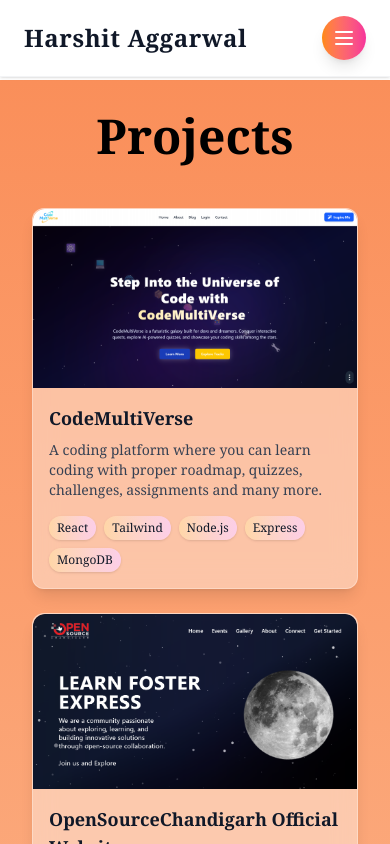
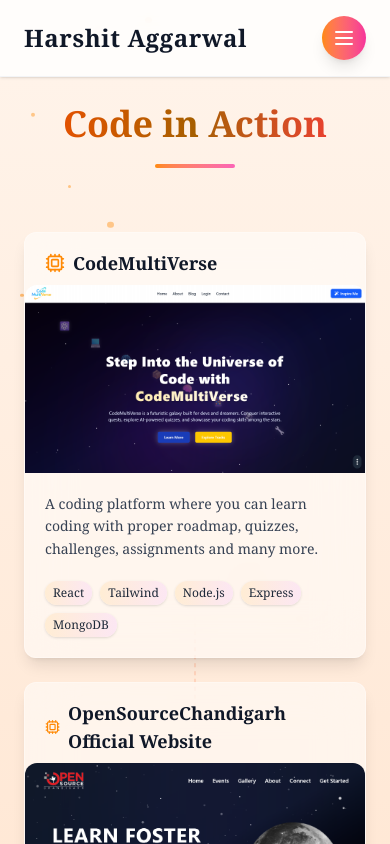
Before and after one commit to HarshitAggarwal10/Harshit.Portfolio, a React (Vite) app in the folder client/: page /projects in a window 390 px wide. Shown: the top 844 px of the page. Built offline with nearby package versions, Linux system fonts and the light colour scheme.

Commit message:
did changes in frontend page

```diff
--- a/client/src/pages/Projects.tsx
+++ b/client/src/pages/Projects.tsx
@@ -1,5 +1,6 @@
-import React from "react";
+import React, { useRef, useEffect, useState } from "react";
 import { motion } from "framer-motion";
+import { Cpu } from "lucide-react";
 import Project1 from "../assets/cmv.png";
 import Project2 from "../assets/osc.png";
 import Project3 from "../assets/cid.png";
@@ -12,47 +13,102 @@
     title: "CodeMultiVerse",
     desc: "A coding platform where you can learn coding with proper roadmap, quizzes, challenges, assignments and many more.",
     link: "https://code-multi-verse.vercel.app/",
-    tech: ["React", "Tailwind", "Node.js", "Express", "MongoDB"]
+    tech: ["React", "Tailwind", "Node.js", "Express", "MongoDB"],
   },
   {
     img: Project2,
     title: "OpenSourceChandigarh Official Website",
     desc: "The official website for OpenSourceChandigarh, showcasing community projects, events, and resources for developers.",
     link: "https://osc-tan.vercel.app/",
-    tech: ["TypeScript", "Tailwind", "Vercel", "MERN Stack"]
+    tech: ["TypeScript", "Tailwind", "Vercel", "MERN Stack"],
   },
   {
     img: Project3,
     title: "CID-CTF Event Website",
     desc: "A dynamic platform for the CID-CTF event, providing participants with challenges, leaderboards, and event updates in real-time.",
     link: "https://cid-ctf.vercel.app/login",
-    tech: ["React", "Express", "MongoDB", "Node.js"]
+    tech: ["React", "Express", "MongoDB", "Node.js"],
   },
   {
     img: Project4,
     title: "Quizopedia",
     desc: "An interactive online quiz application offering diverse quizzes across categories, with a user-friendly interface and real-time scoring.",
     link: "https://quizopedia.vercel.app/",
-    tech: ["HTML", "CSS", "Firebase", "JavaScript"]
+    tech: ["HTML", "CSS", "Firebase", "JavaScript"],
   },
   {
     img: Project5,
     title: "CoderDesign",
     desc: "A portfolio and project showcase platform for developers and designers to present their work creatively and professionally.",
     link: "https://www.coderdesign.com/",
-    tech: ["React", "Tailwind", "Node.js", "Express", "Next.js", "MongoDB"]
+    tech: ["React", "Tailwind", "Node.js", "Express", "Next.js", "MongoDB"],
   },
 ];
 
+// Particle component
+const TechParticle = ({ x, y, size, delay }: { x: number; y: number; size: number; delay: number }) => (
+  <motion.div
+    className="absolute rounded-full bg-orange-400 opacity-30"
+    style={{ width: size, height: size, top: `${y}%`, left: `${x}%` }}
+    animate={{ y: [0, -10, 0], opacity: [0.2, 0.7, 0.2] }}
+    transition={{ repeat: Infinity, duration: 2 + delay, ease: "easeInOut" }}
+  />
+);
+
 const Projects: React.FC = () => {
+  const gridRef = useRef<HTMLDivElement>(null);
+  const [cardPositions, setCardPositions] = useState<{ x: number; y: number }[]>([]);
+  const [particles, setParticles] = useState<{ x: number; y: number; size: number; delay: number }[]>([]);
+
+  // Calculate card positions for connecting lines
+  useEffect(() => {
+    const updatePositions = () => {
+      if (gridRef.current) {
+        const cards = Array.from(gridRef.current.querySelectorAll(".project-card")) as HTMLElement[];
+        setCardPositions(
+          cards.map((card) => {
+            const rect = card.getBoundingClientRect();
+            return { x: rect.left + rect.width / 2, y: rect.top + rect.height / 2 };
+          })
+        );
+      }
+    };
+    updatePositions();
+    window.addEventListener("resize", updatePositions);
+    return () => window.removeEventListener("resize", updatePositions);
+  }, []);
+
+  // Generate random tech particles
+  useEffect(() => {
+    const tempParticles = [];
+    for (let i = 0; i < 30; i++) {
+      tempParticles.push({
+        x: Math.random() * 100,
+        y: Math.random() * 100,
+        size: 3 + Math.random() * 4,
+        delay: Math.random() * 2,
+      });
+    }
+    setParticles(tempParticles);
+  }, []);
+
   return (
-    <div className="w-full min-h-screen p-8 bg-gradient-to-b from-[#FA8F5A] to-[#F9D9B9] mt-20">
-      <h1 className="text-5xl sm:text-6xl font-serif font-extrabold text-black text-center mb-12">
-        Projects
-      </h1>
+    <div className="relative w-full min-h-screen px-6 py-16 overflow-hidden bg-gradient-to-b from-[#FFF4EB] via-[#FFE0C7] to-[#FFD4B0]">
+      {/* Tech particles floating around */}
+      {particles.map((p, i) => (
+        <TechParticle key={i} x={p.x} y={p.y} size={p.size} delay={p.delay} />
+      ))}
+
+      {/* Section Heading */}
+      <div className="relative z-10 text-center mb-16 mt-10">
+        <h1 className="text-4xl sm:text-5xl md:text-6xl font-extrabold bg-gradient-to-r from-orange-600 via-[#A65F00] to-red-500 bg-clip-text text-transparent">
+          Code in Action
+        </h1>
+        <div className="mt-5 w-20 h-1 bg-gradient-to-r from-orange-400 to-pink-400 mx-auto rounded-full" />
+      </div>
 
       {/* Masonry-style grid */}
-      <div className="columns-1 md:columns-2 lg:columns-3 gap-6 space-y-6">
+      <div ref={gridRef} className="relative z-10 columns-1 md:columns-2 lg:columns-3 gap-6 space-y-6">
         {projects.map((project, i) => (
           <motion.a
             key={i}
@@ -61,42 +117,70 @@
             rel="noreferrer"
             initial={{ opacity: 0, y: 40 }}
             whileInView={{ opacity: 1, y: 0 }}
-            transition={{ duration: 0.5, delay: i * 0.15 }}
-            className="relative block break-inside-avoid bg-white/40 backdrop-blur-md border border-white/30 shadow-lg rounded-xl overflow-hidden group hover:shadow-2xl"
+            whileHover={{ scale: 1.03 }}
+            transition={{ duration: 0.4, delay: i * 0.15 }}
+            className="project-card relative block break-inside-avoid bg-white/50 backdrop-blur-xl border border-white/30 rounded-xl overflow-hidden group shadow-lg hover:shadow-2xl transition-all duration-300"
           >
-            <div className="relative">
-              <img
-                src={project.img}
-                alt={project.title}
-                className="w-full h-auto object-cover rounded-t-xl"
-              />
-              {/* Hover overlay */}
-              <div className="absolute inset-0 bg-black/40 opacity-0 group-hover:opacity-100 transition flex items-center justify-center">
-                <span className="px-4 py-2 bg-gradient-to-r from-orange-400 to-pink-500 text-white text-sm font-semibold rounded-full shadow-lg">
-                  View Project
-                </span>
-              </div>
+            <div className="relative flex items-center gap-2 px-5 pt-4">
+              <Cpu size={20} className="text-orange-400" />
+              <h2 className="font-semibold text-lg text-gray-900 group-hover:text-orange-600 transition">
+                {project.title}
+              </h2>
             </div>
 
-            <div className="p-4 flex flex-col gap-2">
-              <h2 className="font-semibold text-lg text-gray-900">
-                {project.title}
-              </h2>
-              <p className="text-gray-700 text-sm">{project.desc}</p>
+            <img
+              src={project.img}
+              alt={project.title}
+              className="w-full h-auto object-cover rounded-t-xl transition-transform duration-300 group-hover:scale-105 mt-2"
+            />
+
+            {/* Project Info */}
+            <div className="p-5 flex flex-col gap-3">
+              <p className="text-gray-700 text-sm leading-relaxed">{project.desc}</p>
               <div className="flex gap-2 mt-2 flex-wrap">
                 {project.tech.map((t, idx) => (
                   <span
                     key={idx}
-                    className="text-xs px-2 py-1 rounded-full bg-gradient-to-r from-orange-200 to-pink-200 text-gray-900 font-medium shadow-sm"
+                    className="text-xs px-2 py-1 rounded-full bg-gradient-to-r from-orange-100 to-pink-100 text-gray-800 font-medium shadow-sm"
                   >
                     {t}
                   </span>
                 ))}
               </div>
             </div>
+
+            {/* Animated border glow */}
+            <motion.div
+              className="absolute inset-0 rounded-xl border-2 border-transparent group-hover:border-orange-300"
+              initial={{ opacity: 0 }}
+              whileHover={{ opacity: 1 }}
+              transition={{ duration: 0.4 }}
+            />
           </motion.a>
         ))}
       </div>
+
+      {/* Circuit lines connecting card centers */}
+      <svg className="absolute inset-0 w-full h-full pointer-events-none">
+        {cardPositions.map((pos, idx) => {
+          if (idx === cardPositions.length - 1) return null;
+          const next = cardPositions[idx + 1];
+          return (
+            <motion.line
+              key={idx}
+              x1={pos.x}
+              y1={pos.y}
+              x2={next.x}
+              y2={next.y}
+              stroke="#FF7A4A"
+              strokeWidth="2"
+              strokeDasharray="4 4"
+              animate={{ opacity: [0.2, 0.7, 0.2] }}
+              transition={{ repeat: Infinity, duration: 3 }}
+            />
+          );
+        })}
+      </svg>
     </div>
   );
 };
--- a/client/src/pages/WorkExperience.tsx
+++ b/client/src/pages/WorkExperience.tsx
@@ -119,7 +119,7 @@
 
 const WorkExperience: React.FC = () => {
   return (
-    <div className="min-h-screen w-full bg-gradient-to-b from-orange-100 via-white to-orange-50 px-4 sm:px-6 md:px-12 py-12 sm:py-16 mt-20">
+    <div className="min-h-screen w-full bg-gradient-to-b from-orange-100 via-white to-orange-50 px-4 sm:px-6 md:px-12 py-12 sm:py-16 mt-17">
       {/* Heading */}
       <motion.h1
         initial={{ opacity: 0, y: -30 }}
```
